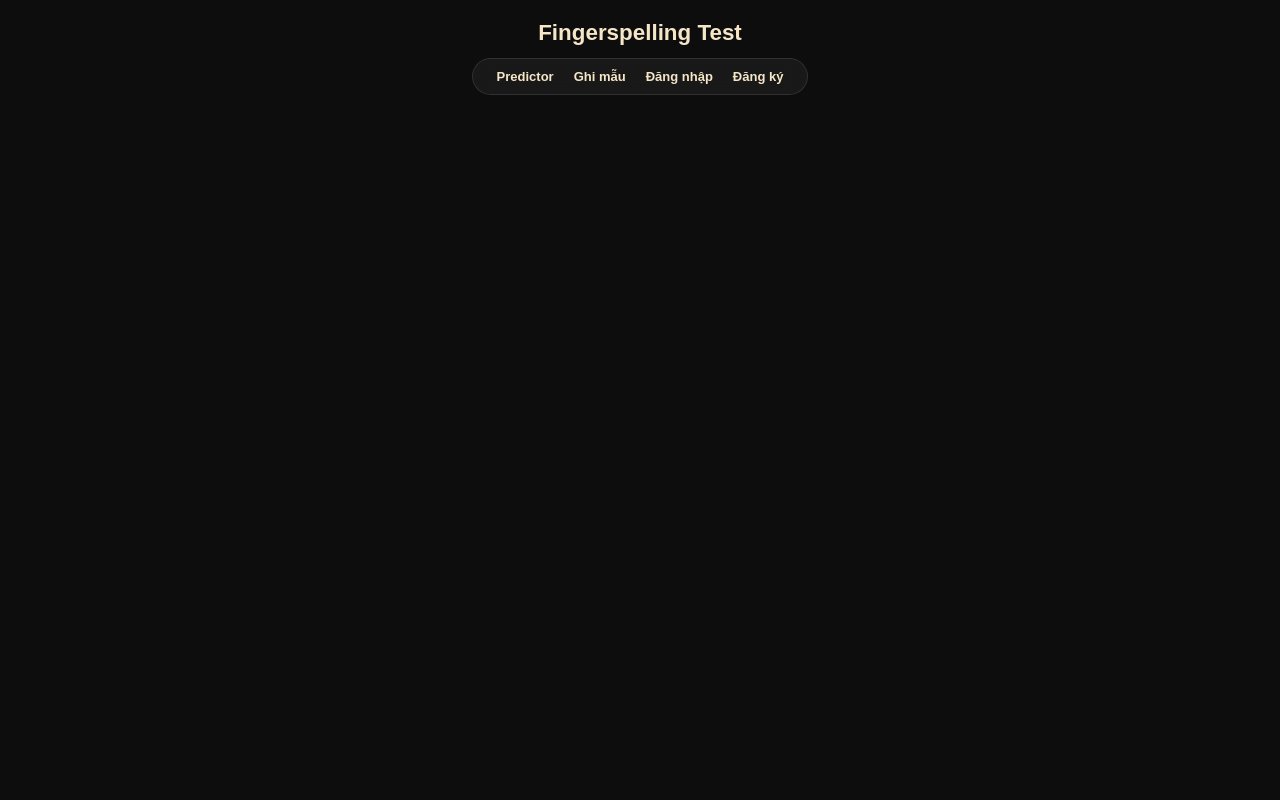
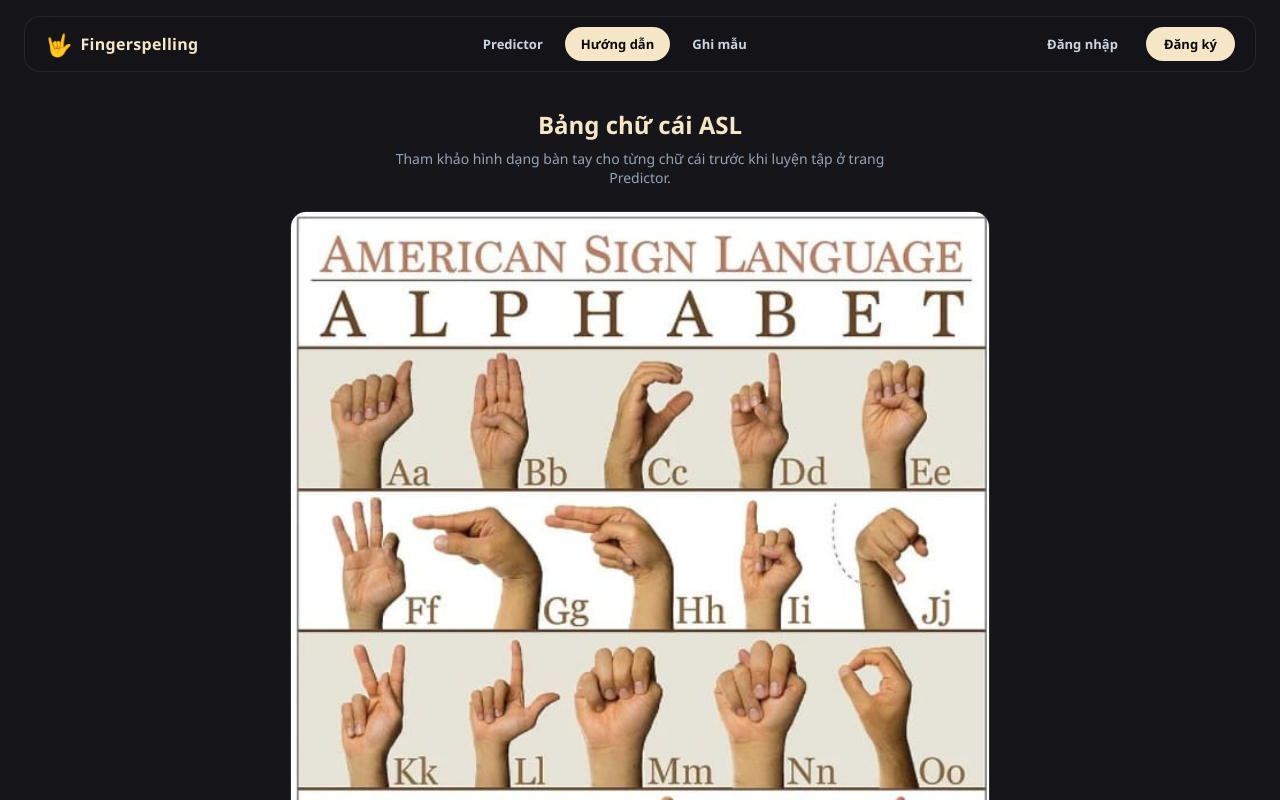
Before and after one commit to PhanKhaiDIen/sign-language, a React (Vite) app in the folder frontend/: page /guide in a window 1280 px wide. Shown: the top 800 px of the page. Built offline with nearby package versions, Linux system fonts and the light colour scheme.

Commit message:
feat: nang cap UI thanh navbar, add huong dan ASL alphabet, fix cam

```diff
--- a/frontend/src/App.jsx
+++ b/frontend/src/App.jsx
@@ -5,6 +5,7 @@ import SignPredictor from './components/SignPredictor';
 import SignCanvas from './components/SignCanvas';
 import LoginPage from './pages/LoginPage';
 import RegisterPage from './pages/RegisterPage';
+import GuidePage from './pages/GuidePage';
 
 export default function App() {
   return (
@@ -12,21 +13,15 @@ export default function App() {
       <BrowserRouter>
         <div style={{
           minHeight: '100vh',
-          display: 'flex',
-          flexDirection: 'column',
-          alignItems: 'center',
-          backgroundColor: '#0D0D0D',
-          gap: '12px',
-          paddingTop: 20
+          backgroundColor: '#16161A',
         }}>
-          <h1 style={{ color: '#F5E6C8', fontSize: '1.4rem' }}>Fingerspelling Test</h1>
           <Navbar />
-
           <Routes>
             <Route path="/" element={<SignPredictor />} />
             <Route path="/canvas" element={<SignCanvas />} />
             <Route path="/login" element={<LoginPage />} />
             <Route path="/register" element={<RegisterPage />} />
+            <Route path="/guide" element={<GuidePage />} />
           </Routes>
         </div>
       </BrowserRouter>
--- a/frontend/src/assets/styles/LoginPage.css
+++ b/frontend/src/assets/styles/LoginPage.css
@@ -6,7 +6,7 @@
   position: relative;
   min-height: 100vh;
   width: 100%;
-  background: #0D0D0F;
+  background: #16161A;
   overflow: hidden;
   display: flex;
   align-items: center;
--- a/frontend/src/assets/styles/SignPredictor.css
+++ b/frontend/src/assets/styles/SignPredictor.css
@@ -1,10 +1,12 @@
 .predictor-page {
-  min-height: 100vh;
-  background: #0a0a0d;
-  padding: 40px 24px;
+  min-height: calc(100vh - 80px); /* trừ đi chiều cao Navbar */
+  background: #16161A;
+  padding: 20px 24px;
   font-family: 'Segoe UI', sans-serif;
   display: flex;
   justify-content: center;
+  align-items: flex-start;
+  box-sizing: border-box;
 }
 
 .predictor-layout {
@@ -13,6 +15,7 @@
   max-width: 1400px;
   width: 100%;
   align-items: stretch;
+  height: calc(100vh - 130px); /* chừa chỗ cho Navbar + padding */
 }
 
 /* ===== LEFT: Camera ===== */
@@ -23,7 +26,7 @@
   overflow: hidden;
   background: #000;
   border: 1px solid rgba(255, 255, 255, 0.08);
-  aspect-ratio: 16 / 10;
+  height: 100%; /* thay vì dùng aspect-ratio, để nó lấp đầy chiều cao có sẵn */
 }
 
 .predictor-canvas {
@@ -90,6 +93,8 @@
   display: flex;
   flex-direction: column;
   gap: 16px;
+  height: 100%;
+  overflow-y: auto; /* nếu nội dung dài, chỉ cuộn riêng sidebar */
 }
 
 .panel-card {
@@ -220,3 +225,8 @@
     max-width: 100%;
   }
 }
+@media (max-height: 700px) {
+  .predictor-layout {
+    height: calc(100vh - 100px);
+  }
+}
--- a/frontend/src/components/Navbar.jsx
+++ b/frontend/src/components/Navbar.jsx
@@ -1,56 +1,166 @@
-import { Link, useNavigate } from 'react-router-dom';
+import { Link, useLocation, useNavigate } from 'react-router-dom';
 import { useAuth } from '../context/AuthContext';
 
 export default function Navbar() {
   const { user, logout } = useAuth();
   const navigate = useNavigate();
+  const location = useLocation();
 
   function handleLogout() {
     logout();
     navigate('/login');
   }
 
-  const linkStyle = {
+  function isActive(path) {
+    return location.pathname === path;
+  }
+
+  const navLinks = [
+    { path: '/', label: 'Predictor' },
+    { path: '/guide', label: 'Hướng dẫn' },
+    { path: '/canvas', label: 'Ghi mẫu' },
+  ];
+
+  return (
+    <header style={{
+      width: '100%',
+      display: 'flex',
+      justifyContent: 'center',
+      padding: '16px 24px',
+      position: 'sticky',
+      top: 0,
+      zIndex: 50,
+    }}>
+      <nav style={{
+        width: '100%',
+        maxWidth: 1280,
+        display: 'flex',
+        alignItems: 'center',
+        justifyContent: 'space-between',
+        padding: '10px 20px',
+        borderRadius: 16,
+        background: 'rgba(20, 20, 24, 0.6)',
+        backdropFilter: 'blur(16px)',
+        border: '1px solid rgba(255,255,255,0.08)',
+        fontFamily: "'Segoe UI', sans-serif",
+      }}>
+        {/* Logo */}
+        <Link to="/" style={{
+          display: 'flex',
+          alignItems: 'center',
+          gap: 8,
+          textDecoration: 'none',
+        }}>
+          <span style={{ fontSize: 22 }}>🤟</span>
+          <span style={{
             color: '#F5E6C8',
-    textDecoration: 'none',
+            fontWeight: 800,
+            fontSize: 16,
+            letterSpacing: 0.3,
+          }}>
+            Fingerspelling
+          </span>
+        </Link>
+
+        {/* Nav links */}
+        <div style={{ display: 'flex', gap: 6 }}>
+          {navLinks.map(link => (
+            <Link
+              key={link.path}
+              to={link.path}
+              style={{
+                padding: '8px 16px',
+                borderRadius: 999,
                 fontSize: 13,
                 fontWeight: 600,
-  };
+                textDecoration: 'none',
+                color: isActive(link.path) ? '#0a0a0d' : '#cbd5e1',
+                background: isActive(link.path) ? '#F5E6C8' : 'transparent',
+                transition: 'all 0.2s',
+              }}
+            >
+              {link.label}
+            </Link>
+          ))}
+        </div>
 
-  return (
-    <nav style={{
+        {/* User area */}
+        <div style={{ display: 'flex', alignItems: 'center', gap: 12 }}>
+          {user ? (
+            <>
+              <div style={{
                 display: 'flex',
-      gap: 20,
                 alignItems: 'center',
-      padding: '10px 24px',
+                gap: 8,
+                padding: '6px 14px',
                 borderRadius: 999,
                 background: 'rgba(255,255,255,0.05)',
-      border: '1px solid rgba(255,255,255,0.1)',
-      backdropFilter: 'blur(10px)',
-      fontFamily: 'sans-serif',
-      marginBottom: 20
+                border: '1px solid rgba(255,255,255,0.08)',
               }}>
-      <Link to="/" style={linkStyle}>Predictor</Link>
-      <Link to="/canvas" style={linkStyle}>Ghi mẫu</Link>
-      {user ? (
-        <>
-          <span style={{ color: '#94a3b8', fontSize: 13 }}>👋 {user.username}</span>
-          <button onClick={handleLogout} style={{
-            background: 'transparent',
-            border: '1px solid rgba(255,255,255,0.2)',
-            color: '#fff',
+                <div style={{
+                  width: 24,
+                  height: 24,
+                  borderRadius: '50%',
+                  background: 'linear-gradient(135deg, #F5E6C8, #d4b982)',
+                  display: 'flex',
+                  alignItems: 'center',
+                  justifyContent: 'center',
+                  fontSize: 11,
+                  fontWeight: 800,
+                  color: '#0a0a0d',
+                }}>
+                  {user.username?.[0]?.toUpperCase()}
+                </div>
+                <span style={{ color: '#e2e8f0', fontSize: 13, fontWeight: 600 }}>
+                  {user.username}
+                </span>
+              </div>
+              <button
+                onClick={handleLogout}
+                style={{
+                  padding: '8px 16px',
                   borderRadius: 999,
-            padding: '4px 14px',
+                  border: '1px solid rgba(239, 68, 68, 0.3)',
+                  background: 'rgba(239, 68, 68, 0.08)',
+                  color: '#fca5a5',
                   fontSize: 12,
-            cursor: 'pointer'
-          }}>Đăng xuất</button>
+                  fontWeight: 700,
+                  cursor: 'pointer',
+                  transition: 'background 0.2s',
+                }}
+                onMouseEnter={e => e.currentTarget.style.background = 'rgba(239, 68, 68, 0.18)'}
+                onMouseLeave={e => e.currentTarget.style.background = 'rgba(239, 68, 68, 0.08)'}
+              >
+                Đăng xuất
+              </button>
             </>
           ) : (
             <>
-          <Link to="/login" style={linkStyle}>Đăng nhập</Link>
-          <Link to="/register" style={linkStyle}>Đăng ký</Link>
+              <Link to="/login" style={{
+                padding: '8px 16px',
+                borderRadius: 999,
+                fontSize: 13,
+                fontWeight: 600,
+                textDecoration: 'none',
+                color: '#cbd5e1',
+              }}>
+                Đăng nhập
+              </Link>
+              <Link to="/register" style={{
+                padding: '8px 18px',
+                borderRadius: 999,
+                fontSize: 13,
+                fontWeight: 700,
+                textDecoration: 'none',
+                color: '#0a0a0d',
+                background: '#F5E6C8',
+              }}>
+                Đăng ký
+              </Link>
             </>
           )}
+        </div>
       </nav>
+    </header>
   );
 }
--- /dev/null
+++ b/frontend/src/pages/GuidePage.jsx
@@ -0,0 +1,26 @@
+export default function GuidePage() {
+  return (
+    <div style={{
+      display: 'flex',
+      flexDirection: 'column',
+      alignItems: 'center',
+      padding: '20px 24px 60px',
+      fontFamily: "'Segoe UI', sans-serif",
+    }}>
+      <h2 style={{ color: '#F5E6C8', marginBottom: 8 }}>Bảng chữ cái ASL</h2>
+      <p style={{ color: '#94a3b8', fontSize: 14, marginBottom: 24, textAlign: 'center', maxWidth: 500 }}>
+        Tham khảo hình dạng bàn tay cho từng chữ cái trước khi luyện tập ở trang Predictor.
+      </p>
+      <img
+        src="/images/guide.png"
+        alt="ASL Alphabet Guide"
+        style={{
+          maxWidth: '100%',
+          width: 700,
+          borderRadius: 16,
+          border: '1px solid rgba(255,255,255,0.1)',
+        }}
+      />
+    </div>
+  );
+}
```
Also changed, not shown: frontend/public/images/guide.png (added). Lines whose indentation alone changed are shown as unchanged.
